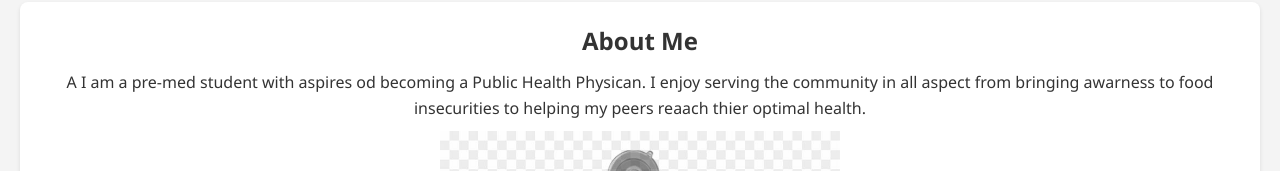
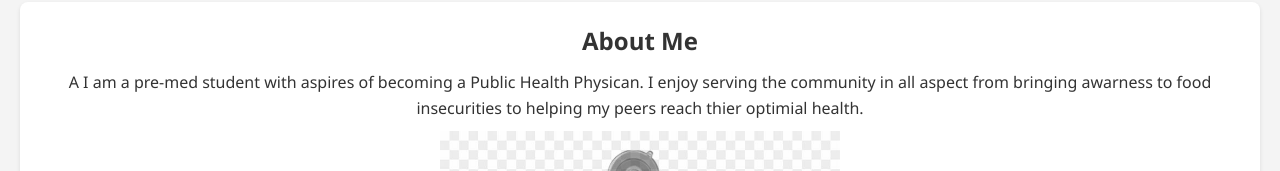
Before and after one commit to ls677790/ls6777, a plain HTML site: page index.html in a window 1280 px wide. Shown: the part 323-494 px from the top of the page. Drawn offline with Linux system fonts and the light colour scheme.

```diff
--- a/index.html
+++ b/index.html
@@ -23,7 +23,7 @@
 
     <section id="about" style="text-align: center;">
         <h2>About Me</h2>
-        <p>A I am a pre-med student with aspires od becoming a Public Health Physican. I enjoy serving the community in all aspect from bringing awarness to food insecurities to helping my peers reaach thier optimal health.</p>
+        <p>A I am a pre-med student with aspires of becoming a Public Health Physican. I enjoy serving the community in all aspect from bringing awarness to food insecurities to helping my peers reach thier optimial health.</p>
         <img src="./image1.jpg" alt="About Me" style="width:100%;max-width:400px;">
     </section>
 
```
